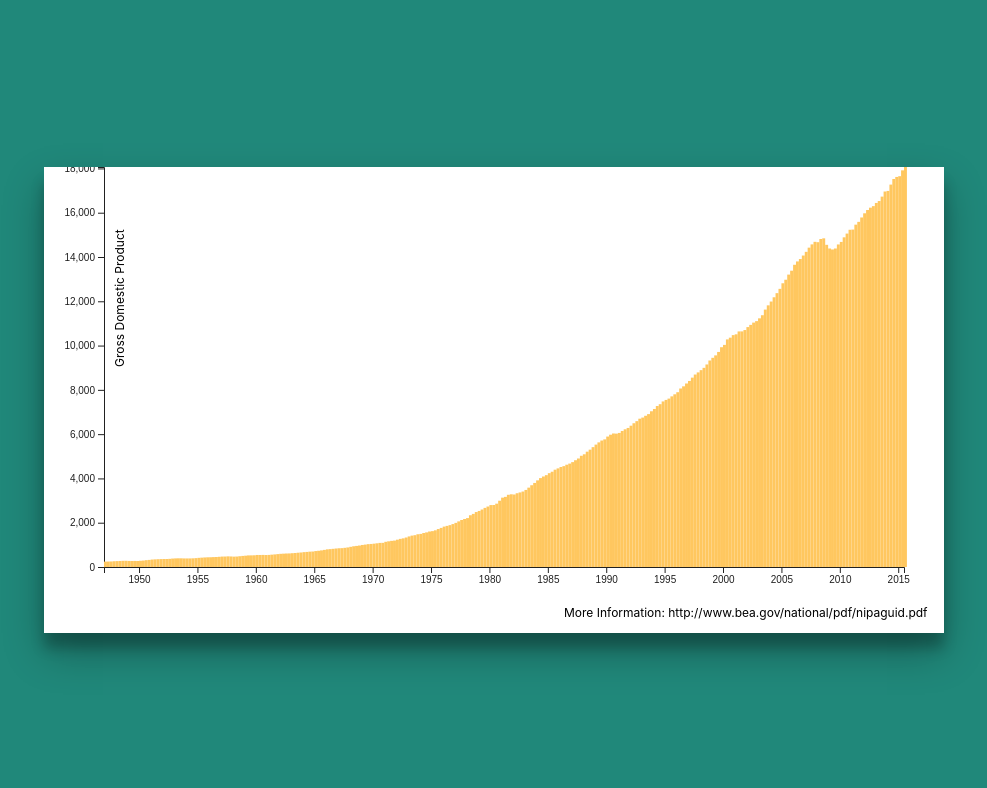
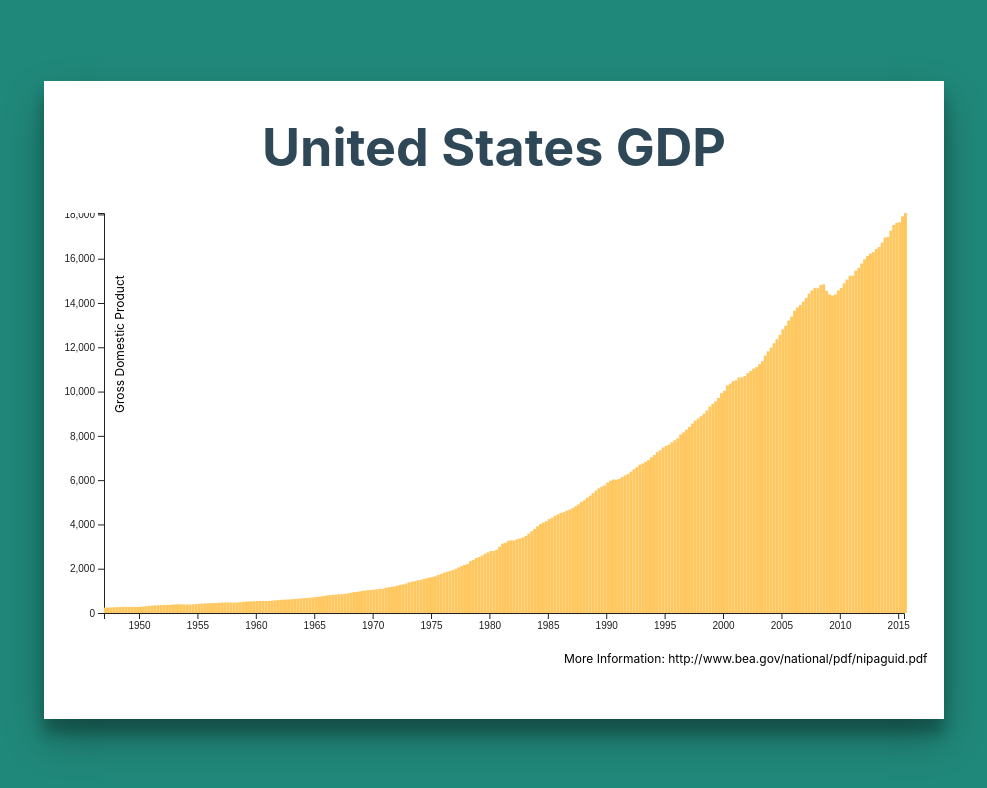
Before and after one commit to alexdisdier/bar-chart-d3, a React (Create React App) app: page / in a window 1280 px wide. Shown: the top 788 px of the page, without its empty margins (146-1133 px from the left). Built offline with nearby package versions, Linux system fonts and the light colour scheme.

Commit message:
added a util drawSvgWrapper function and a diagram title

```diff
--- a/package.json
+++ b/package.json
@@ -11,9 +11,9 @@
     "react-scripts": "2.1.3"
   },
   "scripts": {
-    "start": "react-scripts start",
-    "build": "react-scripts build",
-    "test": "react-scripts test",
+    "start": "NODE_PATH=src/ REACT_APP_VERSION=$(git rev-parse HEAD) react-scripts start",
+    "build": "NODE_PATH=src/ REACT_APP_VERSION=$(git rev-parse HEAD) react-scripts build",
+    "test": "NODE_PATH=src/ REACT_APP_VERSION=$(git rev-parse HEAD) react-scripts test",
     "predeploy": "npm run build",
     "deploy": "gh-pages -d build",
     "eject": "react-scripts eject"
--- a/src/App.js
+++ b/src/App.js
@@ -10,12 +10,13 @@ class App extends Component {
     dataset: barData.data,
     width: 800,
     height: 400,
-    id: "title",
-    padding: 60
+    id: "container",
+    padding: 60,
+    margin: 100
   };
 
   render() {
-    const { dataset, width, height, id, padding } = this.state;
+    const { dataset, width, height, id, padding, margin } = this.state;
     return (
       <div className="App">
         <BarChart
@@ -24,6 +25,7 @@ class App extends Component {
           height={height}
           id={id}
           padding={padding}
+          margin={margin}
         />
       </div>
     );
--- a/src/components/BarChart/BarChart.css
+++ b/src/components/BarChart/BarChart.css
@@ -1,6 +1,11 @@
-#title {
+#container {
   background-color: #ffffff;
   box-shadow: 0 19px 38px rgba(0, 0, 0, 0.3), 0 15px 12px rgba(0, 0, 0, 0.22);
+}
+
+h1 {
+  text-align: center;
+  color: #2f4858;
 }
 
 svg {
--- a/src/components/BarChart/BarChart.js
+++ b/src/components/BarChart/BarChart.js
@@ -1,5 +1,7 @@
 import React, { Component } from "react";
 import * as d3 from "d3";
+
+import { drawSvgWrapper } from "utils";
 
 import "./BarChart.css";
 
@@ -9,21 +11,16 @@ class BarChart extends Component {
   }
 
   drawChart() {
-    const { dataset, id, width: w, height: h } = this.props;
+    const { dataset, id, width: w, height: h, padding, margin } = this.props;
 
     const barWidth = w / dataset.length;
-    const padding = 60;
 
     /**
      * =======================================
      * BUILD SVG CANVAS
      * where the diagram will be placed.
      */
-    const svgWrapper = d3
-      .select(`[id=${id}]`)
-      .append("svg")
-      .attr("width", w + 100)
-      .attr("height", h + 60);
+    const svgWrapper = drawSvgWrapper(id, w, h, margin);
 
     /**
      * =======================================
@@ -150,7 +147,7 @@ class BarChart extends Component {
               " Billion"
           )
           .attr("data-date", dataset[i][0])
-          .style("left", i * barWidth + padding + "px")
+          .style("left", i * barWidth - padding + "px")
           .style("top", h * 1.3 + "px")
           .style("transform", `translateX(${padding * 4.5}px)`);
       })
@@ -167,7 +164,11 @@ class BarChart extends Component {
   }
 
   render() {
-    return <div id={this.props.id}> </div>;
+    return (
+      <div id={this.props.id}>
+        <h1 id="title">United States GDP</h1>
+      </div>
+    );
   }
 }
 
--- /dev/null
+++ b/src/utils/drawSvgWrapper.js
@@ -0,0 +1,10 @@
+import * as d3 from "d3";
+
+const drawSvgWrapper = (id, width, height, margin) =>
+  d3
+    .select(`[id=${id}]`)
+    .append("svg")
+    .attr("width", width + margin)
+    .attr("height", height + margin);
+
+export default drawSvgWrapper;
--- /dev/null
+++ b/src/utils/index.js
@@ -0,0 +1,2 @@
+export { default as drawSvgWrapper } from "./drawSvgWrapper";
+export { default as drawXScale } from "./drawSvgWrapper";
```
Also changed, not shown: src/utils/drawXScale.js (added, +9 -0 lines), 1 other file (tests, documents, lock files or other folders).
